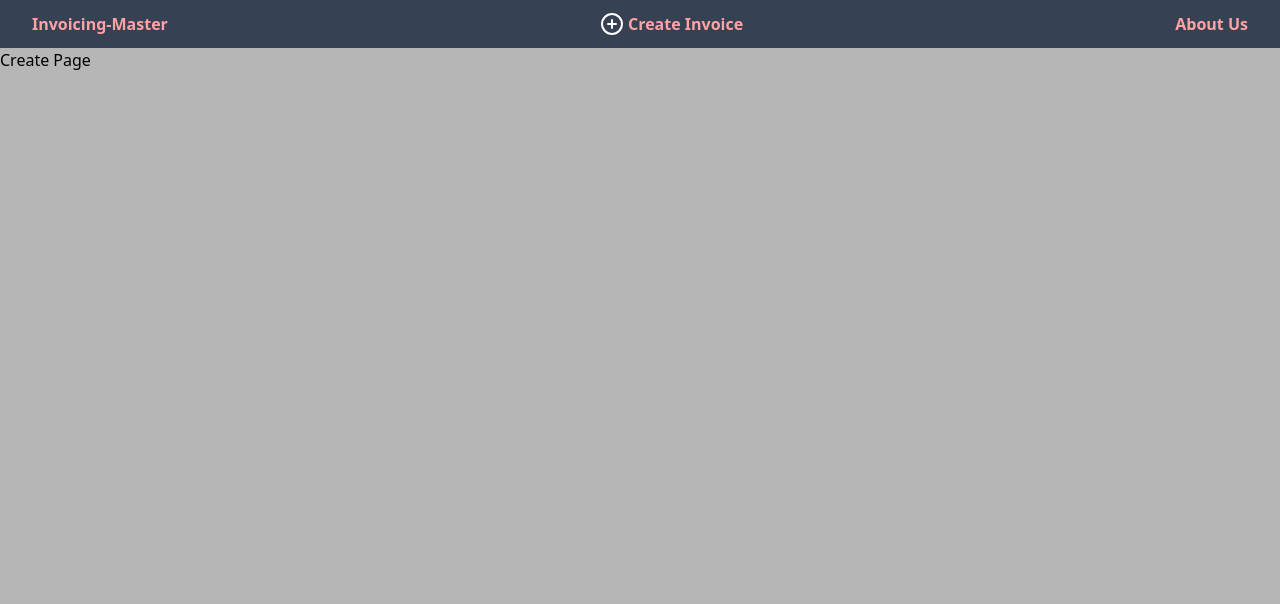
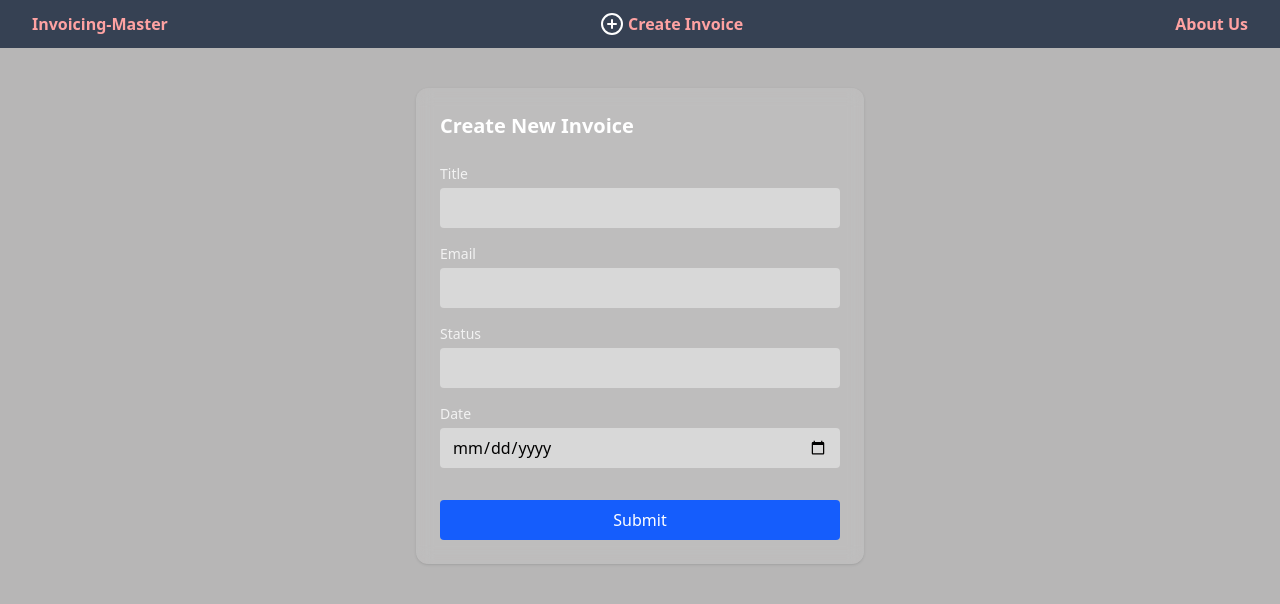
Before and after one commit to jomard44/invoicing, a React (Vite) app in the folder client/: page /create in a window 1280 px wide. Shown: the top 604 px of the page. Built offline with nearby package versions, Linux system fonts and the light colour scheme.

Commit message:
created a create page

```diff
--- a/client/src/pages/About.tsx
+++ b/client/src/pages/About.tsx
@@ -1,4 +1,3 @@
-import React from 'react'
 
 const About = () => {
   return (
--- a/client/src/pages/Create.tsx
+++ b/client/src/pages/Create.tsx
@@ -1,11 +1,98 @@
-import React from 'react'
+import { useState, type ChangeEvent, type FormEvent } from "react";
 
 const Create = () => {
+  const [data, setData] = useState({
+    title: "",
+    clientEmail: "",
+    status: "",
+    date: "",
+  });
+
+  const handleOnChange = (e: ChangeEvent<HTMLInputElement>) => {
+    const { name, value } = e.target;
+    setData((prev) => ({
+      ...prev,
+      [name]: value,
+    }));
+  };
+
+  const handleSubmit = async (e: FormEvent<HTMLFormElement>) => {
+    e.preventDefault();
+    try {
+      const postData = await fetch("http://localhost:3000/api/invoices", {
+        method: "POST",
+        headers: {
+          "Content-Type": "application/json",
+        },
+        body: JSON.stringify(data),
+      });
+      console.log(postData)
+    } catch (error) {
+      console.error(error);
+    }
+  };
+
   return (
-    <div>
-      <h2>create page</h2>
-    </div>
-  )
-}
+    <>
+      <div className="max-w-md mx-auto mt-10 p-6 bg-white/10 backdrop-blur rounded-xl shadow">
+        <h2 className="text-xl font-semibold mb-6 text-white">
+          Create New Invoice
+        </h2>
 
-export default Create
+        <form className="flex flex-col gap-4" onSubmit={handleSubmit}>
+          <div className="flex flex-col gap-1">
+            <label className="text-sm text-white/80">Title</label>
+            <input
+              type="text"
+              name="title"
+              className="bg-white/40 rounded px-3 py-2 outline-none focus:ring-2 focus:ring-blue-500"
+              onChange={handleOnChange}
+            />
+          </div>
+
+          <div className="flex flex-col gap-1">
+            <label className="text-sm text-white/80">Email</label>
+            <input
+              type="email"
+              name="clientEmail"
+              className="bg-white/40 rounded px-3 py-2 outline-none focus:ring-2 focus:ring-blue-500"
+              onChange={handleOnChange}
+            />
+          </div>
+
+          <div className="flex flex-col gap-1">
+            <label className="text-sm text-white/80">Status</label>
+            <input
+              type="list"
+              list="options"
+              name="status"
+              className="bg-white/40 rounded px-3 py-2 outline-none focus:ring-2 focus:ring-blue-500"
+              onChange={handleOnChange}
+            />
+            <datalist id="options">
+              <option value="pending" />
+              <option value="paid" />
+              <option value="overdue" />
+            </datalist>
+          </div>
+
+          <div className="flex flex-col gap-1">
+            <label className="text-sm text-white/80">Date</label>
+            <input
+              type="date"
+              name="date"
+              className="bg-white/40 rounded px-3 py-2 outline-none focus:ring-2 focus:ring-blue-500"
+              onChange={handleOnChange}
+            />
+          </div>
+
+          <button className="mt-4 bg-blue-600 hover:bg-blue-700 transition text-white rounded py-2 font-medium">
+            Submit
+          </button>
+        </form>
+      </div>
+    </>
+  );
+};
+
+export default Create;
```
